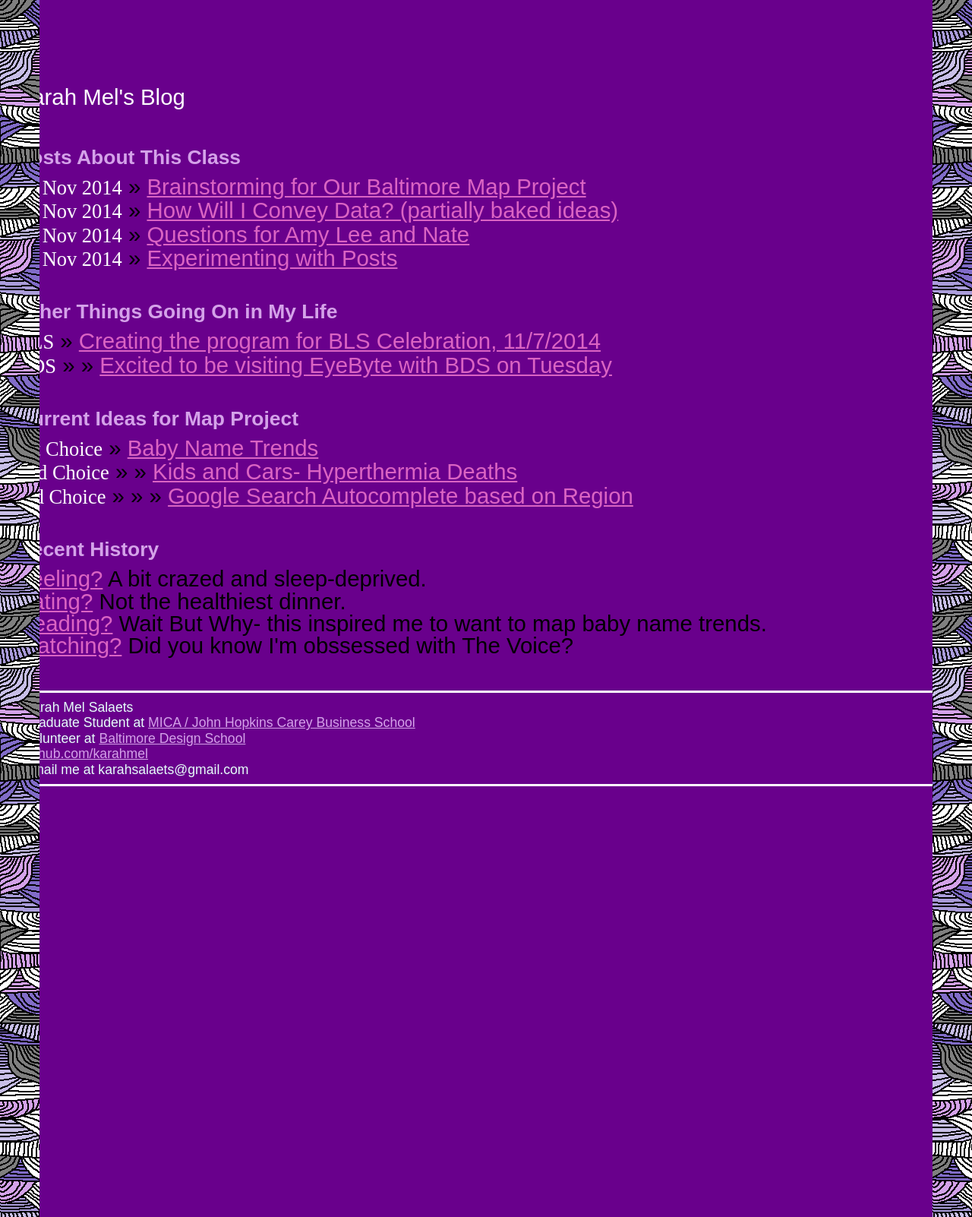
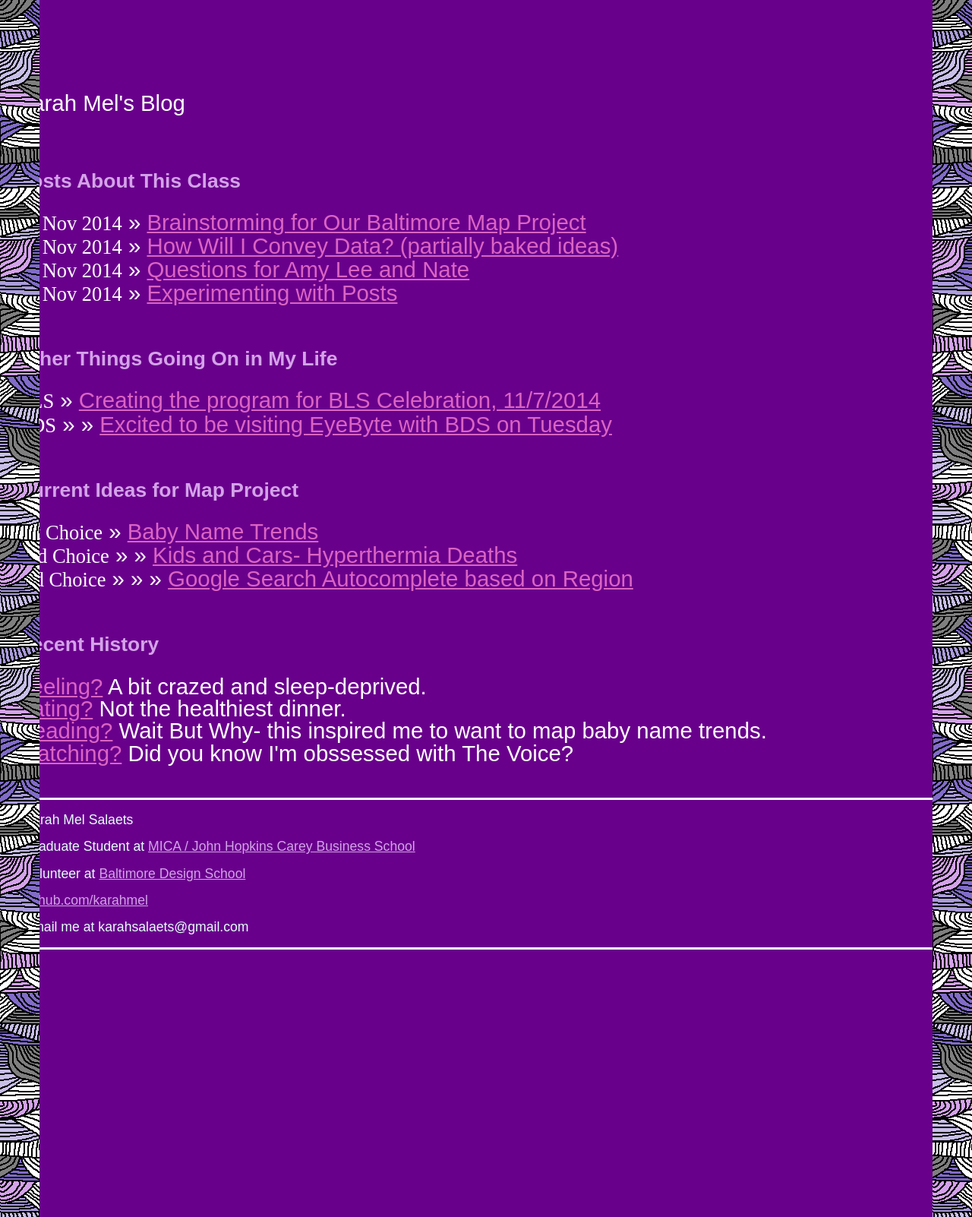
Before and after one commit to Karahmel/Blog, a Jekyll site: the page built from index.html, in a window 1280 px wide. Shown: the whole page at 76% size. Built offline with Jekyll 4.4.1, drawn with Linux system fonts in a browser that asks for light colours; Markdown is read by kramdown in place of the engine named in the settings.

Commit message:
Update screen.css

```diff
--- a/css/screen.css
+++ b/css/screen.css
@@ -21,12 +21,14 @@ html, body {
 body {
   background-color: #69008c;
   font: 42px century gothic, century gothic, clean, sans-serif;
+  line-height: 110%;
   *font-size: small;
   text-align: center;
 }
 
 h1, h2, h3, h4, h5, h6 {
   font-size: 90%;
+   line-height: 200%;
   color: #d4a2e9;
 }
 
@@ -53,6 +55,7 @@ a:visited {
 table {
   font-size: inherit;
   font: 120%;
+   line-height: 110%;
 }
 
 /*****************************************************************************/
@@ -74,6 +77,7 @@ ul.posts {
     color: white;
     font-family: Century gothic, times new roman;
     font-size: 90%;
+     line-height: 110%
   }
 
 /*****************************************************************************/
@@ -83,11 +87,12 @@ ul.posts {
 /*****************************************************************************/
 
 .site {
+  color: white;
   font-size: 70%;
   text-align: justify;
   width: 42em;
   margin: 4em auto 2em auto;
-  line-height: .7em;
+  line-height: 120%;
 }
 
 .title {
```
